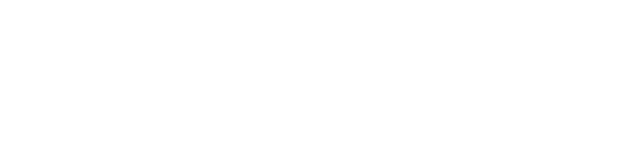
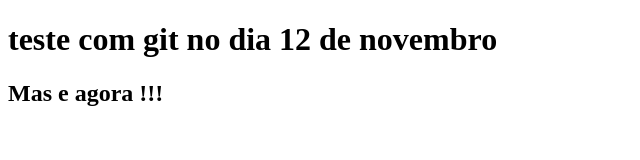
Before and after one commit to Geandersonw/testedegit, a plain HTML site: page index.html in a window 1280 px wide. Shown: the whole page, without its empty margins (0-640 px from the left). Drawn offline with Linux system fonts and the light colour scheme.

Commit message:
comment aducinei titulo ao body do meu arquivo .html #time 16m

```diff
--- a/index.html
+++ b/index.html
@@ -6,6 +6,9 @@
 	<body>
 
 
+	<h1> teste com git no dia 12 de novembro </h1>
+	<h2> Mas e agora !!! </h2>
+
 
 	</body>
 	</html>
```
